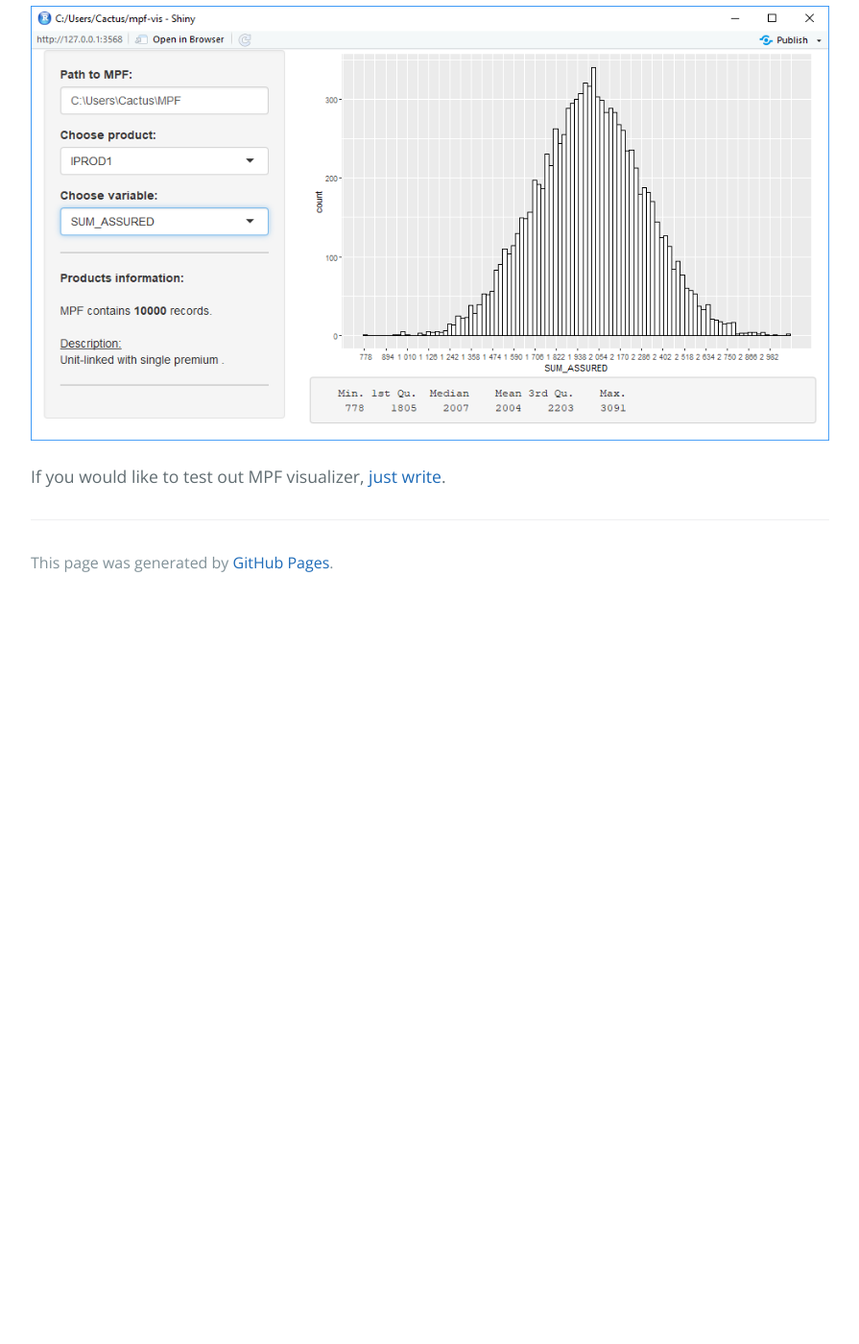
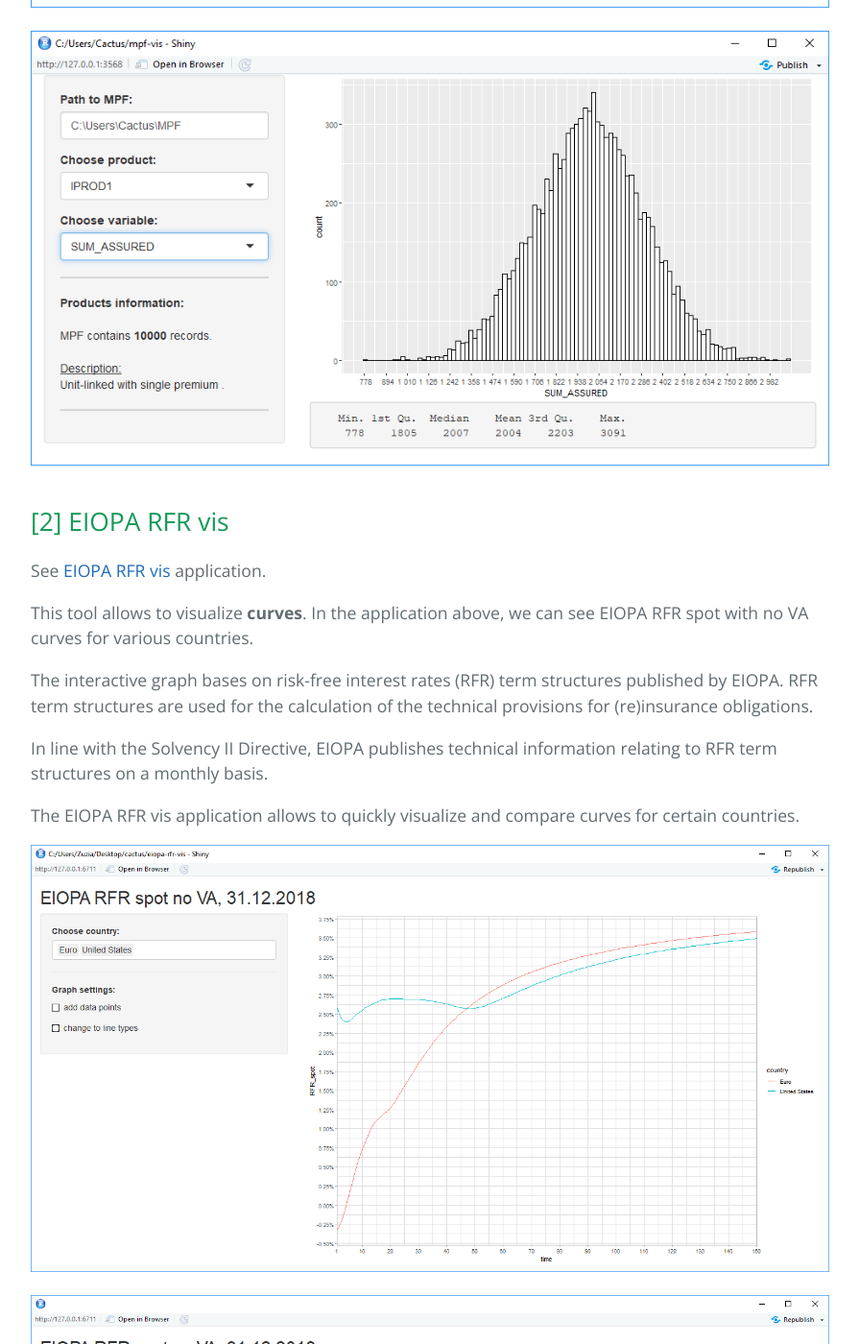
Before and after one commit to cactus-actuarial/cactus-actuarial.github.io, a Jekyll site: the page built from tools.md, in a window 1280 px wide and 1400 px high, scrolled down 1454 px. Shown: the whole window at 96% size, without its empty margins (192-1087 px from the left). Built offline with Jekyll 4.4.1, drawn with Linux system fonts in a browser that asks for light colours; before the commit the page ends 2084 px from its top, so only the background shows below that; some of the changed text lies outside the part shown.

Commit message:
added eiopa rfr vis info

```diff
--- a/tools.md
+++ b/tools.md
@@ -4,13 +4,13 @@ title: Cactus actuarial
 description: Tools to handle actuarial data.
 ---
 
-## MPF visualizer
+## [1] MPF vis
 
 You can see [demo](https://cactus-actuarial.shinyapps.io/mpf-vis/) of the application.
 
-You are **strongly** encouragec to **use your own data** to discover the true power of data visualization.
+You are **strongly** encouraged to **use your own data** to discover the true power of data visualization.
 
-Model Points are policy data used by actuaries for various valuations. They include information such as: age of policyholders, premium type or sum assured.
+Model Points are policy data used by actuaries for various purposes, such as valuation of reserves or measuring profitability of products. They include information such as: age of policyholders, premium type or sum assured.
 
 Usually, they include a huge amount of records which make them difficult analyze.
 
@@ -20,7 +20,7 @@ Main characteristics:
 * quickly visualizes MPF data,
 * allows for comparison of two MPFs (e.g. for seeing changes from year to year)
 * frequency or density histograms,
-* view od MPF data in user-friendly table.
+* view of MPF data in user-friendly table.
 
 **MPF visualizer** is built in R Shiny. It can be used for Model Points used in Prophet, i.e. files with ".rpt" extension or it can also be easily adapted for any other kind of MPF format on request.
 
@@ -28,4 +28,20 @@ Main characteristics:
 
 ![MPF-visualizer](../img/screen-2.png)
 
-If you would like to test out MPF visualizer, [just write](./contact.html).
+## [2] EIOPA RFR vis
+
+See [EIOPA RFR vis](https://cactus-actuarial.shinyapps.io/eiopa-rfr-vis/) application.
+
+This tool allows to visualize **curves**. In the application above, we can see EIOPA RFR spot with no VA curves for various countries.
+
+The interactive graph bases on risk-free interest rates (RFR) term structures published by EIOPA. RFR term structures are used for the calculation of the technical provisions for (re)insurance obligations.
+
+In line with the Solvency II Directive, EIOPA publishes technical information relating to RFR term structures on a monthly basis.
+
+The EIOPA RFR vis application allows to quickly visualize and compare curves for certain countries.
+
+![EIOPA-RFR-vis](../img/eiopa-rfr-1.png)
+
+![EIOPA-RFR-vis](../img/eiopa-rfr-2.png)
+
+If you would like to test out MPF or curves visualizer, [just write](./contact.html).
```
Also changed, not shown: img/eiopa-rfr-1.png (added), img/eiopa-rfr-2.png (added).
